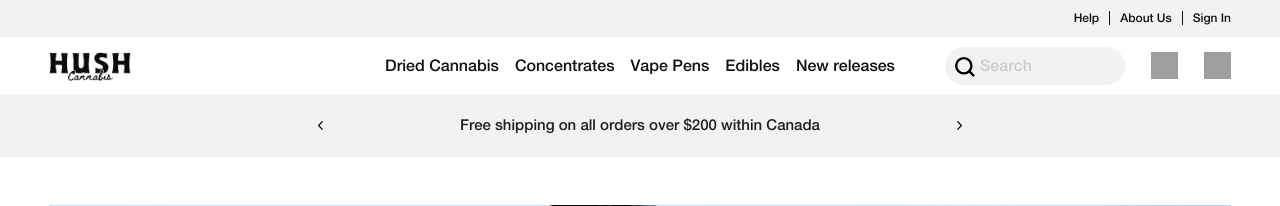
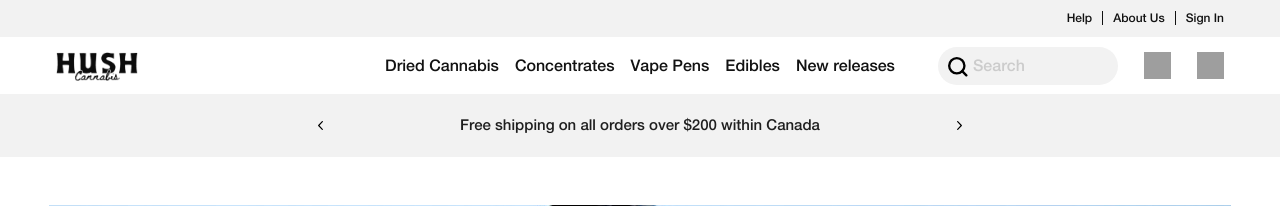
Before and after one commit to inovexia/Tough-Love-E-Commerce, a PHP site: page / in a window 1280 px wide. Shown: the top 206 px of the page. Run offline with PHP 8.4, Linux system fonts and the light colour scheme; grey boxes are pictures that could not be loaded.

Commit message:
small fixes

```diff
--- a/inc/header.php
+++ b/inc/header.php
@@ -10,7 +10,6 @@
   <link rel="stylesheet" type="text/css" href="css/font-awesome.min.css" />
   <link rel="stylesheet" type="text/css" href="css/swiper-bundle.min.css" />
   <link rel="stylesheet" type="text/css" href="css/custom.css" />
-  <link rel="stylesheet" type="text/css" href="css/responsive.css" />
 
 
 </head>
@@ -19,7 +18,7 @@
   <header>
     <div class="top-header secondary-bg-color d-none d-lg-block">
       <div class="container-fluid">
-        <div class="row">
+        <div class="row mx-n2">
           <div class="col-12 px-2">
             <ul class="list-unstyled d-flex w-100 justify-content-end m-0 p-0 text-right top-menu">
               <li class="d-inline-block">
@@ -38,14 +37,12 @@
     </div>
     <div class="middle-header py-0 position-relative">
       <div class="container-fluid">
-        <div class="row">
+        <div class="row mx-n2">
           <nav class="navbar navbar-expand-md navbar-light d-flex w-100 justify-content-between px-2">
             <div class="col col-md-2 col-lg-3 px-0">
-              <a class="navbar-brand" href="/" style="width: 82px"><img src="./images/hushlogonew2x.png" alt=""
-                  class="w-100" /></a>
+              <a class="navbar-brand" href="/" style="width: 82px"><img src="./images/hushlogonew2x.png" alt="" class="w-100" /></a>
             </div>
-            <div
-              class="col col-md-7 col-lg-6 order-md-2 order-3 order-lg-2 px-0 px-md-2 d-flex justify-content-end justify-content-lg-center tab-view">
+            <div class="col col-md-7 col-lg-6 order-md-2 order-3 order-lg-2 px-0 px-md-2 d-flex justify-content-end justify-content-lg-center tab-view">
               <ul class="mx-0 mt-0 list-unstyled d-flex d-md-none mb-0 header-icon">
                 <li class="cart">
                   <a class="text-decoration-none text-dark" href="cart.php"><img src="images/Image 1.svg" alt="" />
@@ -58,7 +55,6 @@
               <button class="navbar-toggler border-0 float-right px-0">
                 <span class="navbar-toggler-icon"></span>
               </button>
-
               <div class="d-none d-md-block d-lg-block">
                 <ul class="navbar-nav mx-0 w-100 mt-2 mt-lg-0 justify-content-center">
                   <li class="nav-item">
@@ -82,9 +78,7 @@
                 </form>
               </div>
             </div>
-
-            <div
-              class="col col-md-3 col-lg-3 d-none d-md-flex d-lg-flex justify-content-end order-2 order lg-3 px-0 search-and-icon">
+            <div class="col col-md-3 col-lg-3 d-none d-md-flex d-lg-flex justify-content-end order-2 order lg-3 px-0 search-and-icon">
               <form class="form-inline my-2 my-lg-0 d-none d-md-block search-form-header" style="max-width: 180px">
                 <input class="form-control w-100 form-input-box" type="search" placeholder="Search" />
               </form>
@@ -124,11 +118,8 @@
           <input class="form-control mr-sm-2" type="search" />
         </form>
       </div>
-
       <div class="overlay1">
-
       </div>
-
       <div id="mob-menu" class="mob-menu position-fixed">
         <span class="d-none close-menu"><i class="fa fa-times"></i></span>
         <ul class="navbar-nav mob-menu-link mx-0 w-100 mt-2 mt-lg-0 justify-content-center">
@@ -160,7 +151,6 @@
         <div class="sidebar-buttons">
           <div class="btn primary-btn px-3 text-white">BTN1</div>
           <div class="btn btn-white border px-3">BTN2</div>
-
         </div>
         <ul class="list-unstyled px-0 mx-0 mob-second-menu mt-4 pt-1">
           <li class="d-flex"><span><i class="fa fa-calendar-check-o mr-3" aria-hidden="true"></i>
@@ -172,14 +162,11 @@
         </ul>
       </div>
     </div>
-
     <div class="bottom-header secondary-bg-color py-3">
       <div class="container-fluid">
-        <div class="row">
-          <p class="w-100 text-center m-0 py-1 hm-r notification position-relative">
-            <span class="position-relative">Free shipping on all orders over $200 within Canada</span>
-          </p>
-        </div>
+        <p class="w-100 text-center m-0 py-1 hm-r notification position-relative">
+          <span class="position-relative">Free shipping on all orders over $200 within Canada</span>
+        </p>
       </div>
     </div>
   </header>
```
Also changed, not shown: inc/header-order.php (+5 -15 lines), inc/header-woo.php (+5 -15 lines).
